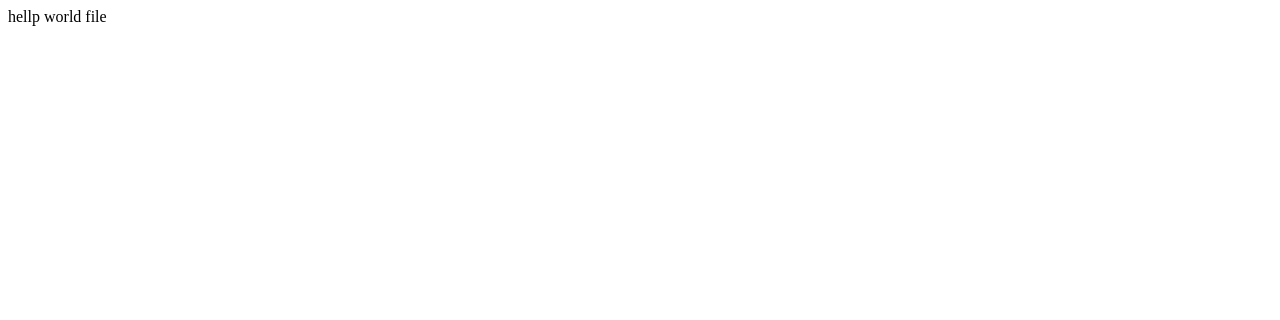
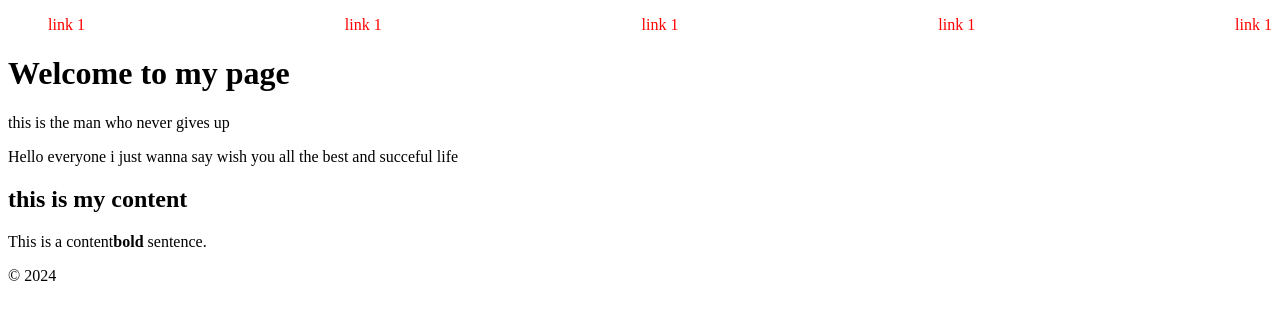
Before and after one commit to Masih008/foundation2024, a plain HTML site: page index.html in a window 1280 px wide. Drawn offline with Linux system fonts and the light colour scheme.

Commit message:
First Page

```diff
--- a/index.html
+++ b/index.html
@@ -1,2 +1,50 @@
-hellp world
-file
+<!DOCTYPE html>
+<html>
+
+<head>
+  <meta charset="UTF-8">
+  <meta http-equiv="X-U-Compatible" conteent="IE=edge">
+</head>
+
+<style>
+  a {
+    color: red;
+    text-decoration: none;
+  }
+
+  ol {
+    list-style: none;
+    display: flex;
+    flex-direction: row;
+    justify-content: space-between;
+  }
+</style>
+
+<body>
+  <header>
+    <nav>
+      <ol>
+        <li><a href="#">link 1</a></li>
+        <li><a href="#">link 1</a></li>
+        <li><a href="#">link 1</a></li>
+        <li><a href="#">link 1</a></li>
+        <li><a href="#">link 1</a></li>
+      </ol>
+    </nav>
+  </header>
+  <main>
+    <h1>Welcome to my page</h1>
+    <p>this is the man who never gives up</p>
+    <p>Hello everyone i just wanna say wish you all the best and succeful life</p>
+
+    <section>
+      <h2>this is my content</h2>
+      <p>This is a content<strong>bold</strong> sentence.</p>
+    </section>
+
+  </main>
+  <footer>&copy; 2024</footer>
+
+</body>
+
+</html>
```
